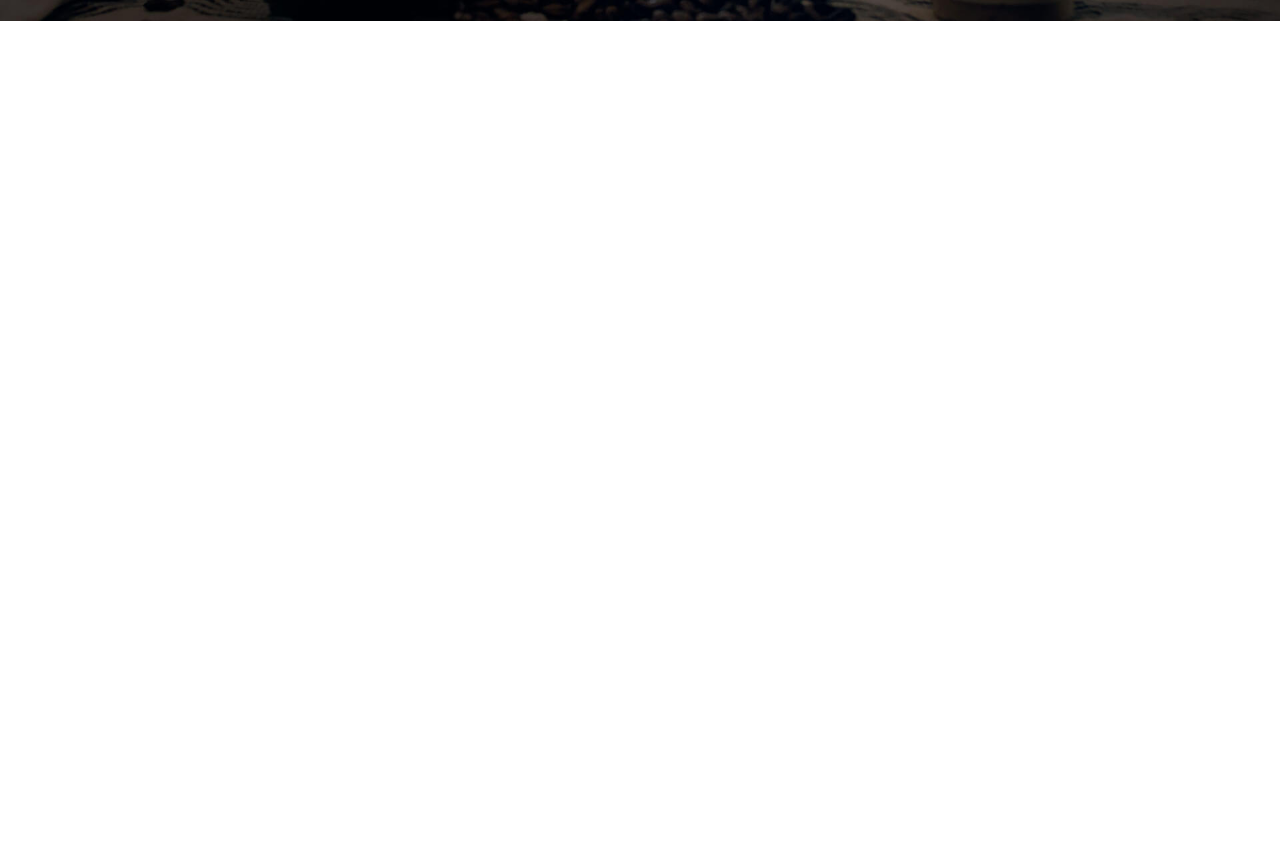
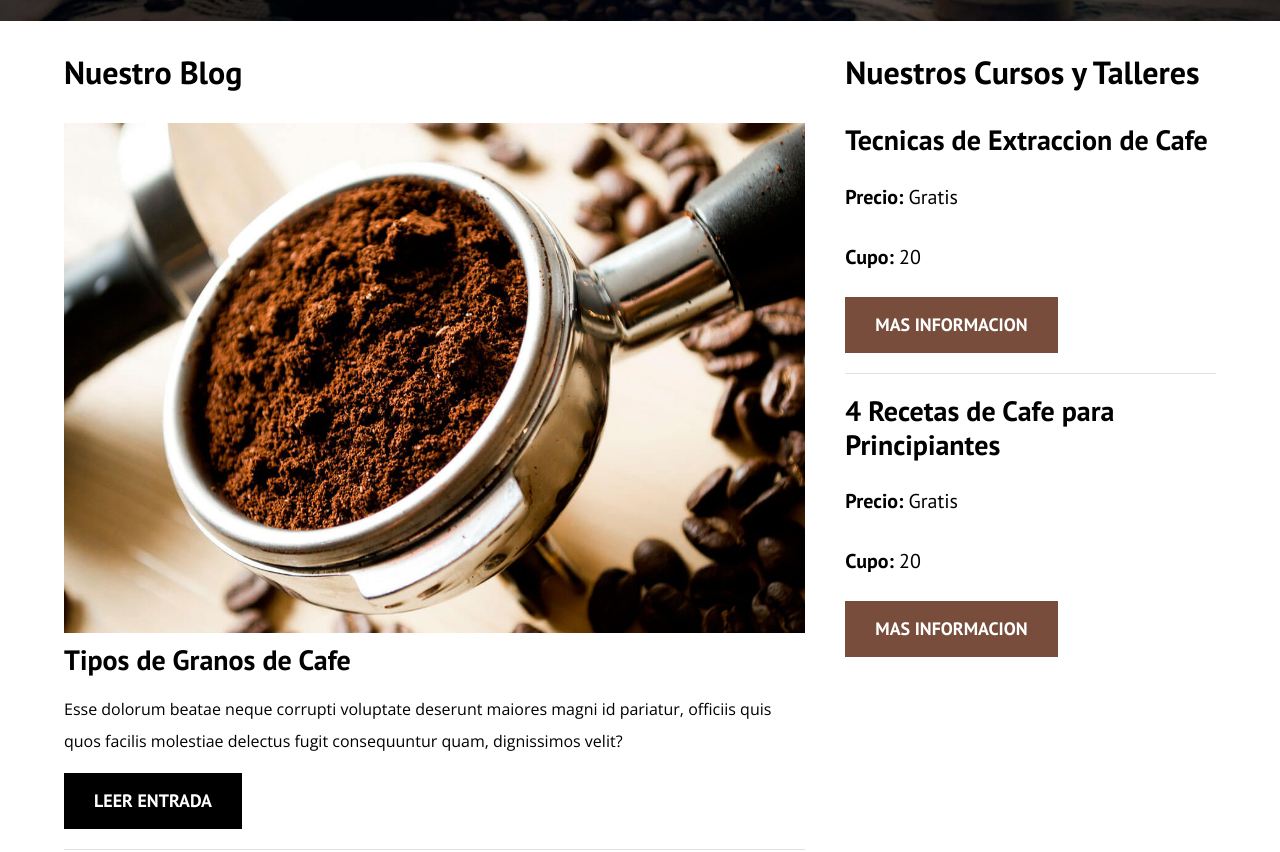
Before and after one commit to andres-agg/Blog-De-Cafe, a plain HTML site: page index.html in a window 1280 px wide. Shown: the part 579-1431 px from the top of the page. Before the commit the page ends 800 px from the top, so only its background shows below. Drawn offline with nearby package versions, Linux system fonts and the light colour scheme.

Commit message:
Pagina index terminada

```diff
--- a/css/style.css
+++ b/css/style.css
@@ -3,6 +3,7 @@
     --fuenteParrafos: 'Open Sans', sans-serif;
 
     --primario: #784D3C;
+    --gris: #E1E1E1;
     --blanco: #FFFFFF;
     --negro: #000000;
 }
@@ -23,8 +24,7 @@ body {
 
 /** Globales **/
 .contenedor {
-    max-width: 120rem;
-    width: 90%;
+    width: min(90%, 120rem);
     margin: 0 auto;
 }
 
@@ -33,6 +33,7 @@ a {
 }
 h1,h2,h3,h4 {
     font-family: var(--fuenteHeading);
+    line-height: 1.2;
 }
 h1 {
     font-size: 4.8rem;
@@ -81,6 +82,10 @@ img {
     }
 }
 
+.barra {
+    padding-top: 4rem;
+}
+
 @media (min-width: 768px) {
     .barra {
         display: flex;
@@ -112,3 +117,75 @@ img {
     font-size: 1.8rem;
     color: var(--blanco);
 }
+
+@media (min-width: 768px) {
+    .contenido-principal {
+        display: grid;
+        grid-template-columns: 2fr 1fr;
+        column-gap: 4rem;
+    }
+}
+
+.entrada {
+    border-bottom: .1rem solid var(--gris);
+    margin-bottom: 2rem;
+}
+
+.entrada:last-of-type {
+    border: none;
+    margin-bottom: 0;
+}
+
+.boton {
+    display: block;
+    font-family: var(--fuenteHeading);
+    color: var(--blanco);
+    text-align: center;
+    padding: 1rem 3rem;
+    font-size: 1.8rem;
+    text-transform: uppercase;
+    font-weight: 700;
+    margin-bottom: 2rem;
+}
+
+@media (min-width: 768px) {
+    .boton {
+        display: inline-block;
+    }
+}
+
+.boton--primario {
+    background-color: var(--negro);
+}
+.boton--secundario {
+    background-color: var(--primario);
+}
+.cursos {
+    list-style: none;
+}
+.widget-curso {
+    border-bottom: .1rem solid var(--gris);
+    margin-bottom: 2rem;
+}
+.widget-curso:last-of-type {
+    border: none;
+    margin-bottom: 0;
+}
+.widget-curso__label {
+    font-family: var(--fuenteHeading);
+    font-weight: 700;
+}
+.widget-curso__info {
+    font-weight: 400;
+}
+.widget-curso__label,
+.widget-curso__info {
+    font-size: 2rem;
+}
+
+/** Footer **/
+.footer {
+    background-color: var(--negro);
+    padding-bottom: 3rem;
+    margin-top: 4rem;
+}
--- a/index.html
+++ b/index.html
@@ -32,5 +32,86 @@
             <p class="no-margin">Aprende de los expertos con las mejores ofertas y consejos</p>
         </div>
     </header>
+
+    <div class="contenedor contenido-principal">
+        <main class="blog">
+            <h3>Nuestro Blog</h3>
+
+            <article class="entrada">
+                <div class="entrada__imagen">
+                    <img src="img/blog1.jpg" alt="Imagen Blog">
+                </div>
+
+                <div class="entrada__contenido">
+                    <h4 class="no-margin">Tipos de Granos de Cafe</h4>
+                    <p>Esse dolorum beatae neque corrupti voluptate deserunt maiores magni id pariatur, officiis
+                    quis quos facilis molestiae delectus fugit consequuntur quam, dignissimos velit?</p>
+                    <a href="entrada.html" class="boton boton--primario">Leer Entrada</a>
+                </div>
+            </article>
+
+            <article class="entrada">
+                <div class="entrada__imagen">
+                    <img src="img/blog2.jpg" alt="Imagen Blog">
+                </div>
+
+                <div class="entrada__contenido">
+                    <h4 class="no-margin">3 Deliciosas Recetas del Cafe</h4>
+                    <p>Esse dolorum beatae neque corrupti voluptate deserunt maiores magni id pariatur, officiis
+                    quis quos facilis molestiae delectus fugit consequuntur quam, dignissimos velit?</p>
+                    <a href="entrada.html" class="boton boton--primario">Leer Entrada</a>
+                </div>
+            </article>
+
+            <article class="entrada">
+                <div class="entrada__imagen">
+                    <img src="img/blog3.jpg" alt="Imagen Blog">
+                </div>
+
+                <div class="entrada__contenido">
+                    <h4 class="no-margin">Beneficios del Cafe</h4>
+                    <p>Esse dolorum beatae neque corrupti voluptate deserunt maiores magni id pariatur, officiis
+                    quis quos facilis molestiae delectus fugit consequuntur quam, dignissimos velit?</p>
+                    <a href="entrada.html" class="boton boton--primario">Leer Entrada</a>
+                </div>
+            </article>
+        </main>
+
+        <aside class="sidebar">
+            <h3>Nuestros Cursos y Talleres</h3>
+
+            <ul class="cursos no-padding">
+                <li class="widget-curso">
+                    <h4 class="no-margin">Tecnicas de Extraccion de Cafe</h4>
+                    <p class="widget-curso__label">Precio: <span class="widget-curso__info">Gratis</span></p>
+                    <p class="widget-curso__label">Cupo: <span class="widget-curso__info">20</span></p>
+                    <a href="entrada.html" class="boton boton--secundario">Mas Informacion</a>
+                </li>
+
+                <li class="widget-curso">
+                    <h4 class="no-margin">4 Recetas de Cafe para Principiantes</h4>
+                    <p class="widget-curso__label">Precio: <span class="widget-curso__info">Gratis</span></p>
+                    <p class="widget-curso__label">Cupo: <span class="widget-curso__info">20</span></p>
+                    <a href="entrada.html" class="boton boton--secundario">Mas Informacion</a>
+                </li>
+            </ul>
+        </aside>
+    </div>
+
+    <footer class="footer">
+        <div class="contenedor">
+            <div class="barra">
+                <a class="logo" href="index.html">
+                    <h1 class="logo__nombre no-margin centrar-texto">Blog <span class="logo__bold">DeCafé</span></h1>
+                </a>
+
+                <nav class="navegacion">
+                    <a href="nosotros.html" class="navegacion__enlace">Nosotros</a>
+                    <a href="cursos.html" class="navegacion__enlace">Cursos</a>
+                    <a href="contacto.html" class="navegacion__enlace">Contacto</a>
+                </nav>
+            </div>
+        </div>
+    </footer>
 </body>
 </html>
```
